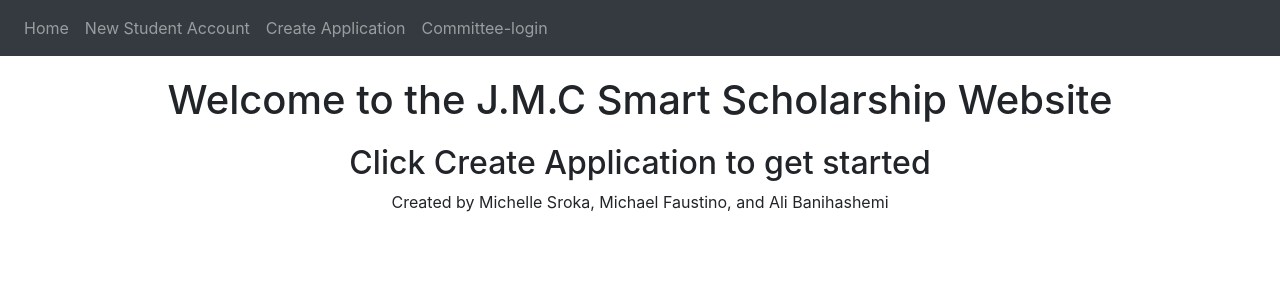
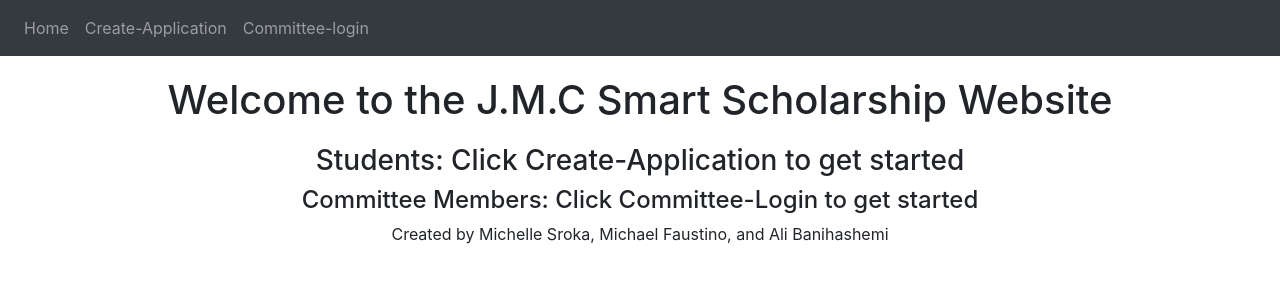
Before and after one commit to mjensro/J.M.C.-SMART-Scholarship, a Flask app: page / in a window 1280 px wide. Shown: the top 300 px of the page. Run offline with Flask 2, Linux system fonts and the light colour scheme; some libraries are stand-ins or nearby versions.

Commit message:
Additional Comments

```diff
--- a/website/templates/appform.html
+++ b/website/templates/appform.html
@@ -1,4 +1,6 @@
 <!--Application Submission page, errors are handled via base.html and auth.py-->
+<!--Description: Webpage for a student to create their scholarship application
+    Author: Michelle Sroka-->
 {% extends "base.html" %}
 {% block title %}J.M.C Smart Scholarship{% endblock %}
 
--- a/website/templates/base.html
+++ b/website/templates/base.html
@@ -1,4 +1,5 @@
-<!--Used to create general webpages formatting & add bootstrap/CSS support-->
+<!--Description: Navigation Bar & Bootstrap/CSS Support, as well as error/sucess/warning message management
+    Author: Michelle Sroka-->
 <!DOCTYPE html>
 <html>
     <head>
@@ -23,8 +24,8 @@
     <div class="collapse navbar-collapse" id="navbar">
         <div class="navbar-nav">
             <a class="nav-item nav-link" id="Home" href ='/'>Home</a>
-            <a class="nav-item nav-link" id="create-student" href ='/create-student'>New Student Account</a>  <!--Using to create records in Database-->
-            <a class="nav-item nav-link" id="create-application" href ='/create-application'>Create Application</a>
+          <!--  <a class="nav-item nav-link" id="create-student" href ='/create-student'>New Student Account</a>  Using to create records in Database-->
+            <a class="nav-item nav-link" id="create-application" href ='/create-application'>Create-Application</a>
 
             <!-- Jinja text to show login and log out -->
             {% if current_user.is_authenticated %} <!-- Shows dash and logout on banner when verified logged in is true-->
--- a/website/templates/home.html
+++ b/website/templates/home.html
@@ -1,10 +1,11 @@
 {% extends "base.html" %}
 {% block title %}Home{% endblock %}
-
-<!--Landing page, feel free to add some extra descriptions if you're bored-->
+<!--Description: Landing Page
+    Author: Michelle Sroka-->
 {% block content %}
 <header style="margin:20px 0;">
 <h1 align="center">Welcome to the J.M.C Smart Scholarship Website</h1> </header>
-     <h2 align="center">Click Create Application to get started</h2>
-            <p align ="center">Created by Michelle Sroka, Michael Faustino, and Ali Banihashemi</p>
+     <h3 align="center">Students: Click Create-Application to get started</h3>
+     <h4 align="center">Committee Members: Click Committee-Login to get started</h4>
+<p align ="center">Created by Michelle Sroka, Michael Faustino, and Ali Banihashemi</p>
 {% endblock %}
--- a/website/templates/sign_up.html
+++ b/website/templates/sign_up.html
@@ -1,8 +1,9 @@
-<!--Application Submission page, errors are handled via base.html and auth.py-->
+<!--Description: Webpage to create a student record. For testing before we create databases with pre-made records
+    Author: Michelle Sroka-->
 {% extends "base.html" %}
 {% block title %}J.M.C Smart Scholarship{% endblock %}
 {% block content %}
-<form method="POST"> <!--Method can change based on 'logging in' or 'signing up'-->
+<form method="POST">
     <h2 align = "center">J.M.C Smart Scholarship</h2>
     <h3 align = "center">Create a Student Record</h3>
 <div class="form-group">
--- a/website/templates/student.html
+++ b/website/templates/student.html
@@ -4,7 +4,7 @@
 {% block content %}
 <h2 align = "center">J.M.C Smart Scholarship</h2>
 <h3 align = "center">Student Record</h3>
-<h3 align = "center">Welcome! {{userFname}}</h3>
+<h3 align = "center">Welcome {{userFname}}!</h3>
 
 <div class="container">
     <table class="table table-bordered">
--- a/website/views.py
+++ b/website/views.py
@@ -1,3 +1,6 @@
+#     Program name: J.M.C.-SMART-Scholarship
+#     Description: Used as a route to the landing page
+#     Author: Michelle Sroka
 #Main page when entering website
 from flask import Blueprint,render_template
 
```
Also changed, not shown: main.py (+6 -2 lines), website/auth.py (+4 -26 lines), website/models.py (+0 -7 lines).
